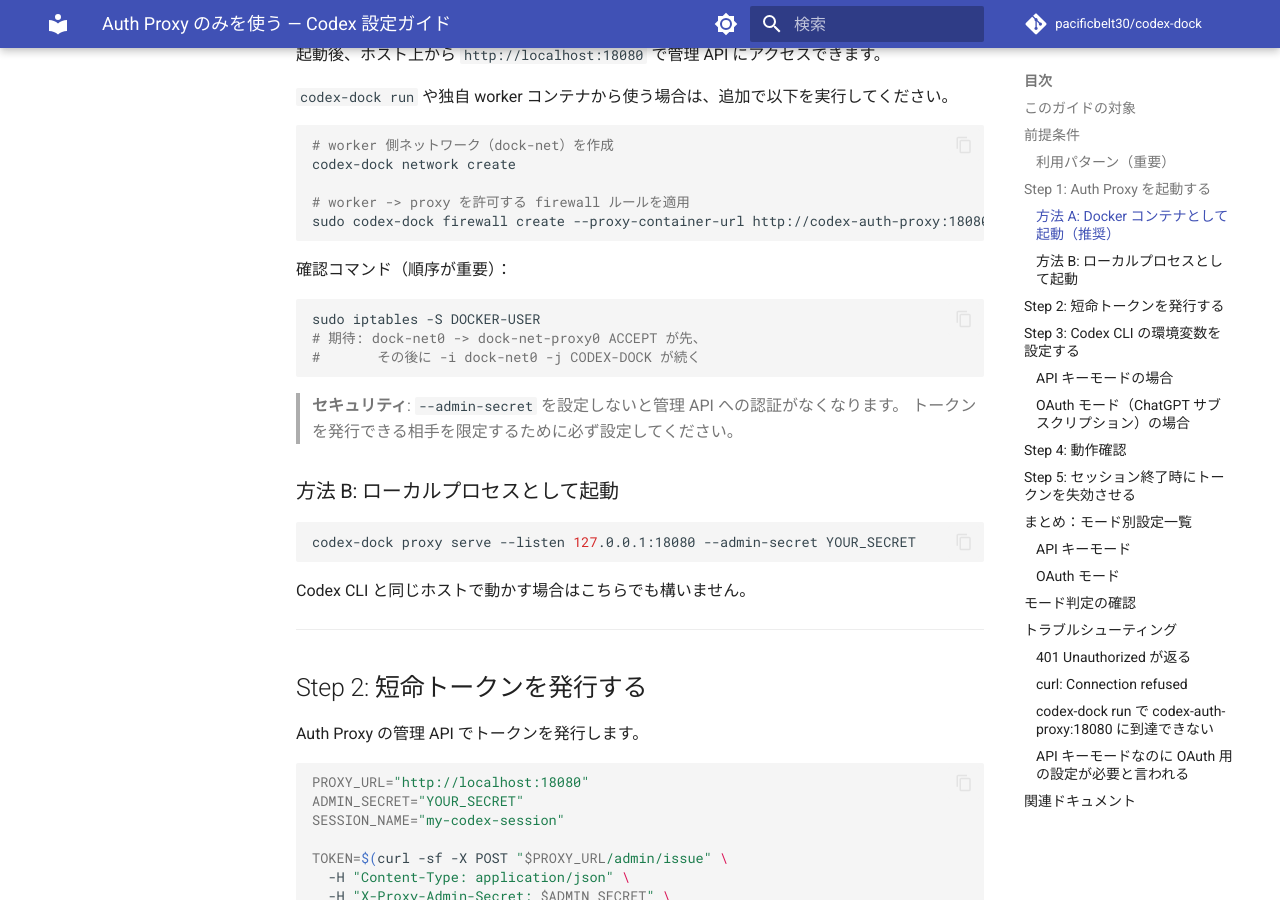
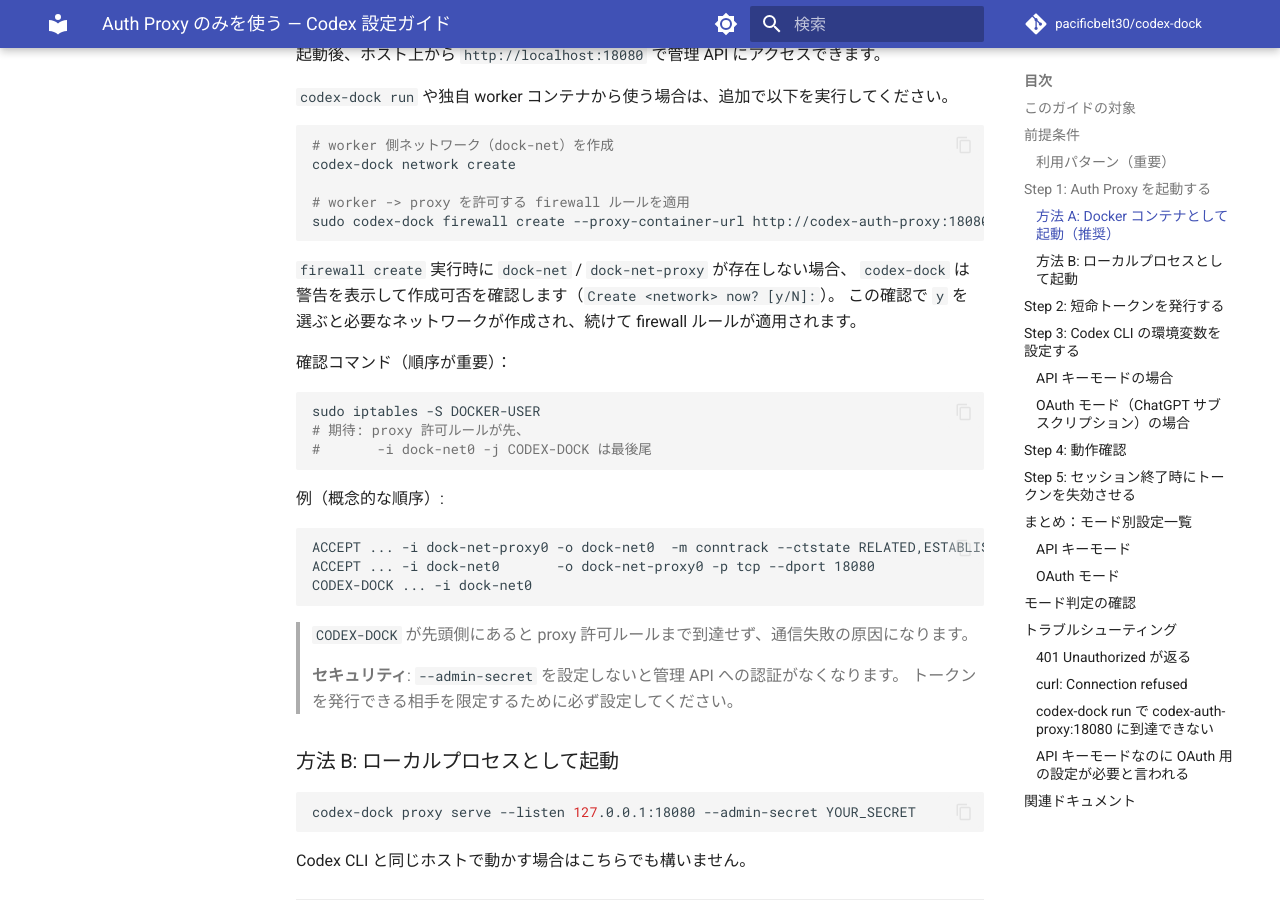
Before and after one commit to pacificbelt30/sandbox-codex, an MkDocs documentation site: the page built from doc/proxy-standalone.md, in a window 1280 px wide and 900 px high, scrolled down 1703 px. Built offline with MkDocs 1.6.1 and Material for MkDocs 9.7.7, drawn with Linux system fonts in a browser that asks for light colours; comment, search, counter and statistics services are not loaded.

Commit message:
Document network prompts and DOCKER-USER rule order for standalone proxy

````diff
--- a/doc/proxy-standalone.md
+++ b/doc/proxy-standalone.md
@@ -69,13 +69,27 @@
 sudo codex-dock firewall create --proxy-container-url http://codex-auth-proxy:18080
 ```
 
+`firewall create` 実行時に `dock-net` / `dock-net-proxy` が存在しない場合、
+`codex-dock` は警告を表示して作成可否を確認します（`Create <network> now? [y/N]:`）。
+この確認で `y` を選ぶと必要なネットワークが作成され、続けて firewall ルールが適用されます。
+
 確認コマンド（順序が重要）：
 
 ```bash
 sudo iptables -S DOCKER-USER
-# 期待: dock-net0 -> dock-net-proxy0 ACCEPT が先、
-#       その後に -i dock-net0 -j CODEX-DOCK が続く
+# 期待: proxy 許可ルールが先、
+#       -i dock-net0 -j CODEX-DOCK は最後尾
 ```
+
+例（概念的な順序）:
+
+```text
+ACCEPT ... -i dock-net-proxy0 -o dock-net0  -m conntrack --ctstate RELATED,ESTABLISHED
+ACCEPT ... -i dock-net0       -o dock-net-proxy0 -p tcp --dport 18080
+CODEX-DOCK ... -i dock-net0
+```
+
+> `CODEX-DOCK` が先頭側にあると proxy 許可ルールまで到達せず、通信失敗の原因になります。
 
 > **セキュリティ**: `--admin-secret` を設定しないと管理 API への認証がなくなります。
 > トークンを発行できる相手を限定するために必ず設定してください。
````
Also changed, not shown: doc/en/proxy-standalone.md (+16 -2 lines).
